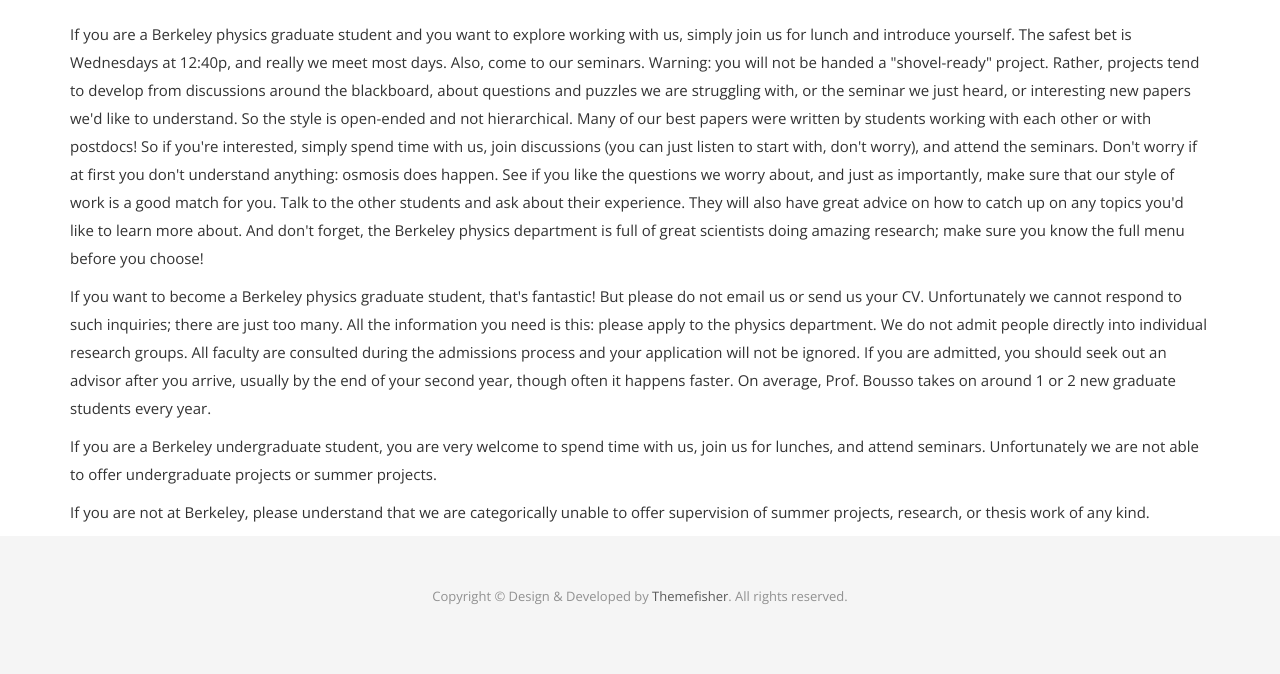
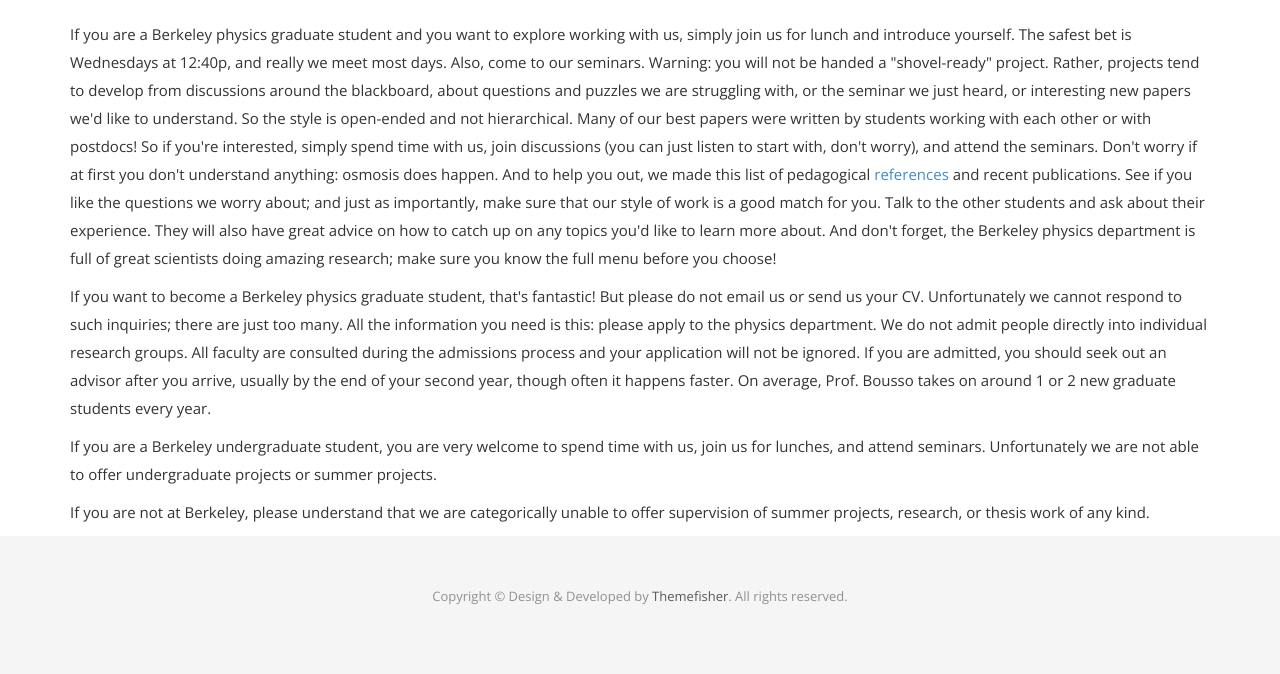
Before and after one commit to bousso-group/bousso-group.github.io, a Jekyll site: the page built from how_to_join.html, in a window 1280 px wide. Shown: the part 435-1109 px from the top of the page. Built offline with Jekyll 4.4.1, drawn with Linux system fonts in a browser that asks for light colours; nearby versions of some CDN libraries; some web fonts are replaced.

Commit message:
Update how_to_join.html

```diff
--- a/how_to_join.html
+++ b/how_to_join.html
@@ -21,7 +21,9 @@
             <h2 id="how-to-join-overview"></h2>
         <div class="block">
             <p>
-                If you are a Berkeley physics graduate student and you want to explore working with us, simply join us for lunch and introduce yourself. The safest bet is Wednesdays at 12:40p, and really we meet most days. Also, come to our seminars. Warning: you will not be handed a "shovel-ready" project. Rather, projects tend to develop from discussions around the blackboard, about questions and puzzles we are struggling with, or the seminar we just heard, or interesting new papers we'd like to understand. So the style is open-ended and not hierarchical. Many of our best papers were written by students working with each other or with postdocs! So if you're interested, simply spend time with us, join discussions (you can just listen to start with, don't worry), and attend the seminars. Don't worry if at first you don't understand anything: osmosis does happen. See if you like the questions we worry about, and just as importantly, make sure that our style of work is a good match for you. Talk to the other students and ask about their experience. They will also have great advice on how to catch up on any topics you'd like to learn more about. And don't forget, the Berkeley physics department is full of great scientists doing amazing research; make sure you know the full menu before you choose!
+                If you are a Berkeley physics graduate student and you want to explore working with us, simply join us for lunch and introduce yourself. The safest bet is Wednesdays at 12:40p, and really we meet most days. Also, come to our seminars. Warning: you will not be handed a "shovel-ready" project. Rather, projects tend to develop from discussions around the blackboard, about questions and puzzles we are struggling with, or the seminar we just heard, or interesting new papers we'd like to understand. So the style is open-ended and not hierarchical. Many of our best papers were written by students working with each other or with postdocs! So if you're interested, simply spend time with us, join discussions (you can just listen to start with, don't worry), and attend the seminars. Don't worry if at first you don't understand anything: osmosis does happen. And to help you out, we made this list of pedagogical <a href="/research">references</a> and recent publications.
+
+          See if you like the questions we worry about; and just as importantly, make sure that our style of work is a good match for you. Talk to the other students and ask about their experience. They will also have great advice on how to catch up on any topics you'd like to learn more about. And don't forget, the Berkeley physics department is full of great scientists doing amazing research; make sure you know the full menu before you choose!
                 </p>
                 <p>
                  If you want to become a Berkeley physics graduate student, that's fantastic! But please do not email us or send us your CV. Unfortunately we cannot respond to such inquiries; there are just too many. All the information you need is this: please apply to the physics department. We do not admit people directly into individual research groups. All faculty are consulted during the admissions process and your application will not be ignored. If you are admitted, you should seek out an advisor after you arrive, usually by the end of your second year, though often it happens faster. On average, Prof. Bousso takes on around 1 or 2 new graduate students every year.
```
